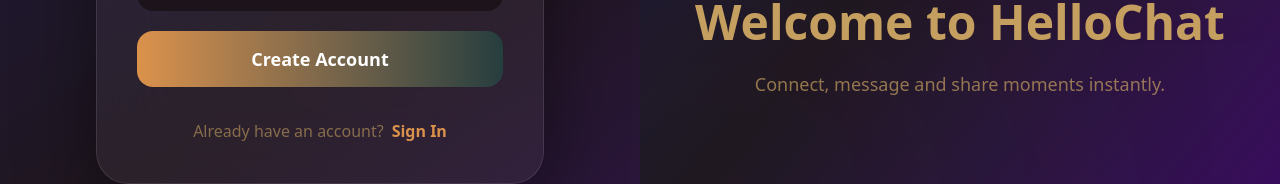
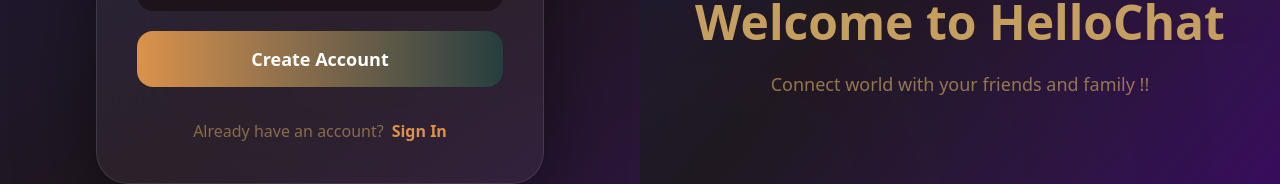
Before and after one commit to gmalo1998/Devops_CiCD_3TireProject, a React (Vite) app in the folder frontend/: page /signup in a window 1280 px wide. Shown: the part 535-719 px from the top of the page. Built offline with nearby package versions, Linux system fonts and the light colour scheme; no server answers.

Commit message:
Change subtitle

```diff
--- a/frontend/src/pages/SignUpPage.jsx
+++ b/frontend/src/pages/SignUpPage.jsx
@@ -277,7 +277,7 @@
 
       <AuthImagePattern
         title="Welcome to HelloChat"
-        subtitle="Connect, message and share moments instantly."
+        subtitle="Connect world with your friends and family !!"
       />
 
     </div>
```
Also changed, not shown: 1 other file (tests, documents, lock files or other folders).
